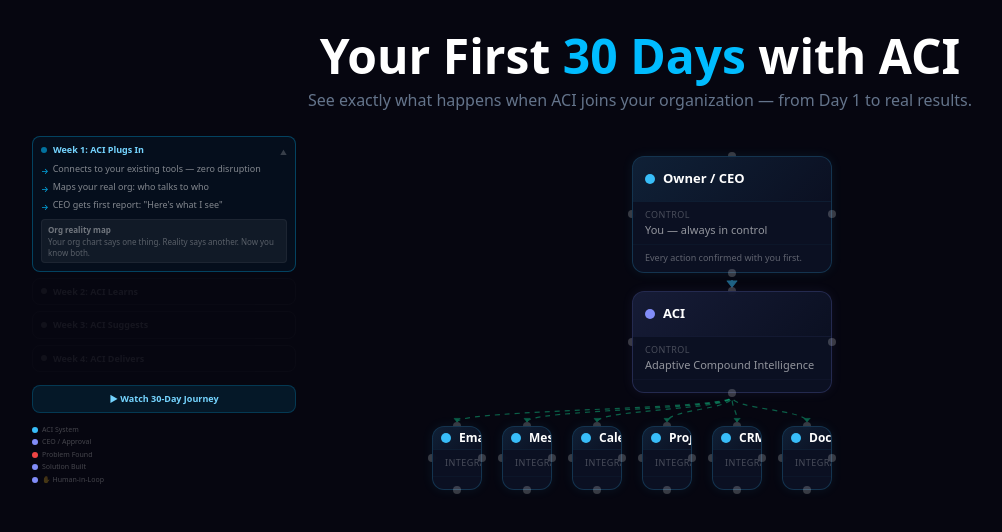
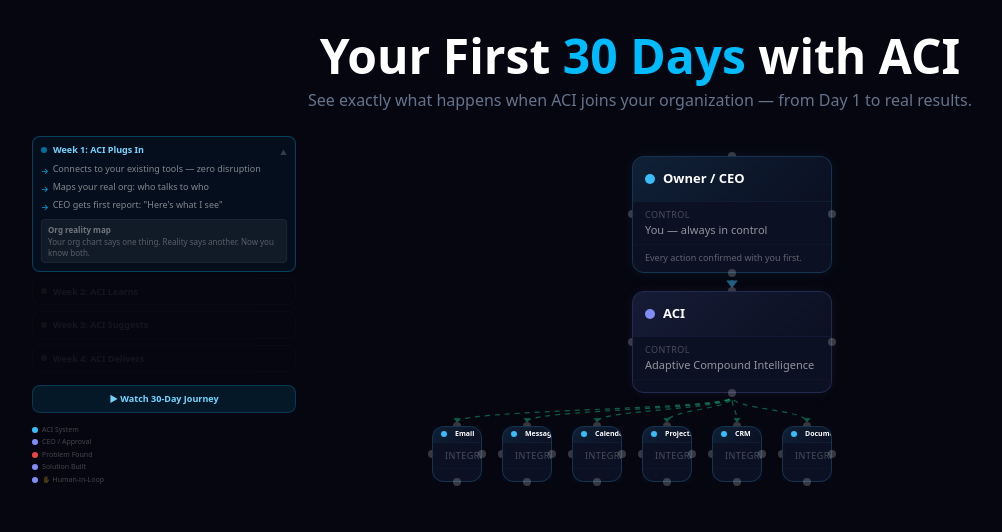
Before and after one commit to AppStudioPros/aci-works-map, a Next.js app: page / in a window 1280 px wide. Shown: the top 532 px of the page, without its empty margins (0-1002 px from the left). Built offline with nearby package versions, Linux system fonts and the light colour scheme; some icons are missing.

Commit message:
Force tool nodes to exact 50px width with overflow hidden, compact text

```diff
--- a/src/components/ACIMapNode.tsx
+++ b/src/components/ACIMapNode.tsx
@@ -25,7 +25,7 @@ function ACIMapNode({ data }: { data: ACINodeData }) {
   const isAnchor = nodeType === 'ceo' || nodeType === 'brain';
 
   return (
-    <div style={fixedWidth ? { width: fixedWidth } : {}} className={fixedWidth ? '' : isAnchor ? 'w-[200px]' : 'min-w-[160px] max-w-[200px]'}>
+    <div style={fixedWidth ? { width: fixedWidth, maxWidth: fixedWidth, minWidth: fixedWidth } : {}} className={fixedWidth ? 'overflow-hidden' : isAnchor ? 'w-[200px]' : 'min-w-[160px] max-w-[200px]'}>
       <Handle type="target" position={Position.Top} className="!w-2 !h-2 !bg-white/20 !border-0" />
       <Handle type="target" position={Position.Left} id="left" className="!w-2 !h-2 !bg-white/20 !border-0" />
 
@@ -39,8 +39,8 @@ function ACIMapNode({ data }: { data: ACINodeData }) {
           style={{ background: `linear-gradient(135deg, ${borderColor}18, transparent)` }}
         >
           <div className="flex items-center gap-2">
-            <div className="w-2.5 h-2.5 rounded-full flex-shrink-0" style={{ backgroundColor: borderColor }} />
-            <span className={`${isAnchor ? 'text-[13px]' : 'text-[12px]'} font-semibold text-white`}>
+            <div className={`${fixedHeight && fixedHeight <= 20 ? 'w-1.5 h-1.5' : 'w-2.5 h-2.5'} rounded-full flex-shrink-0`} style={{ backgroundColor: borderColor }} />
+            <span className={`${fixedHeight && fixedHeight <= 20 ? 'text-[7px]' : isAnchor ? 'text-[13px]' : 'text-[12px]'} font-semibold text-white`}>
               {showFixed ? '\u2705 ' : ''}{label}
             </span>
           </div>
```
